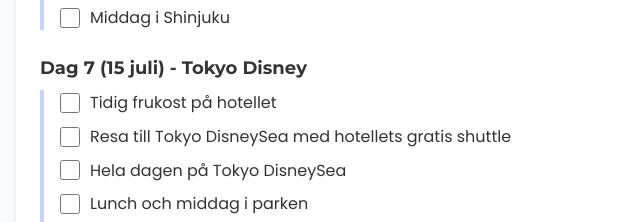
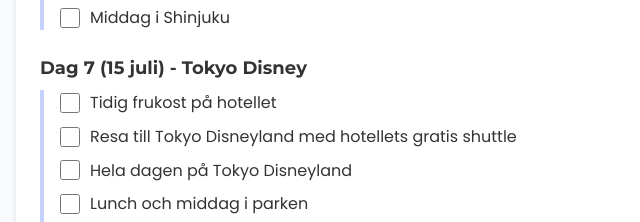
Before and after one commit to azmir83/azmir83.github.io, a plain HTML site: page index.html in a window 1280 px wide. Shown: the part 7705-7927 px from the top of the page, 0-640 px from the left. Drawn offline with nearby package versions, Linux system fonts and the light colour scheme.

Commit message:
Uppdatera disneyland

```diff
--- a/index.html
+++ b/index.html
@@ -608,8 +608,8 @@
                 <h4 class="font-bold text-lg mb-2">Dag 7 (15 juli) - Tokyo Disney</h4>
                 <div class="pl-4 border-l-4 border-indigo-200">
                     <div class="checklist-item"><input type="checkbox"><span>Tidig frukost på hotellet</span></div>
-                    <div class="checklist-item"><input type="checkbox"><span>Resa till Tokyo DisneySea med hotellets gratis shuttle</span></div>
-                    <div class="checklist-item"><input type="checkbox"><span>Hela dagen på Tokyo DisneySea</span></div>
+                    <div class="checklist-item"><input type="checkbox"><span>Resa till Tokyo Disneyland med hotellets gratis shuttle</span></div>
+                    <div class="checklist-item"><input type="checkbox"><span>Hela dagen på Tokyo Disneyland</span></div>
                     <div class="checklist-item"><input type="checkbox"><span>Lunch och middag i parken</span></div>
                     <div class="checklist-item"><input type="checkbox"><span>Kvällsshower och fyrverkerier</span></div>
                     <div class="checklist-item"><input type="checkbox"><span>Återkomst till hotellet</span></div>
```
